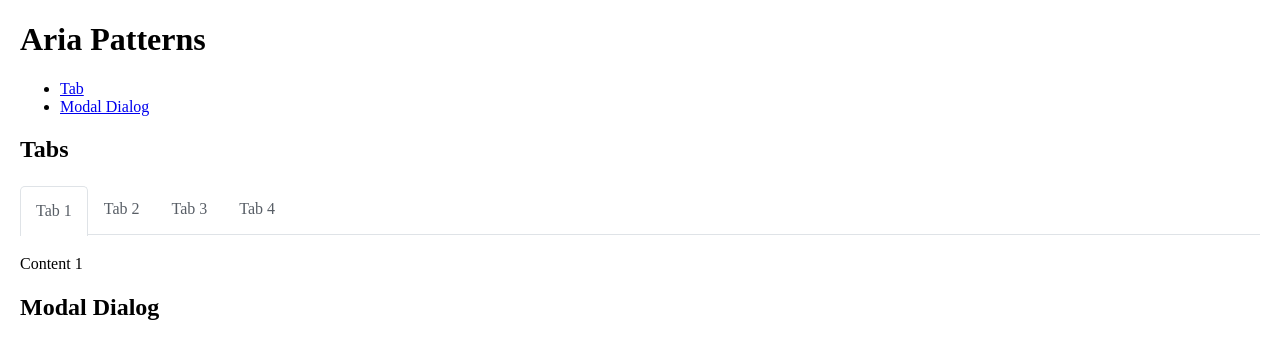
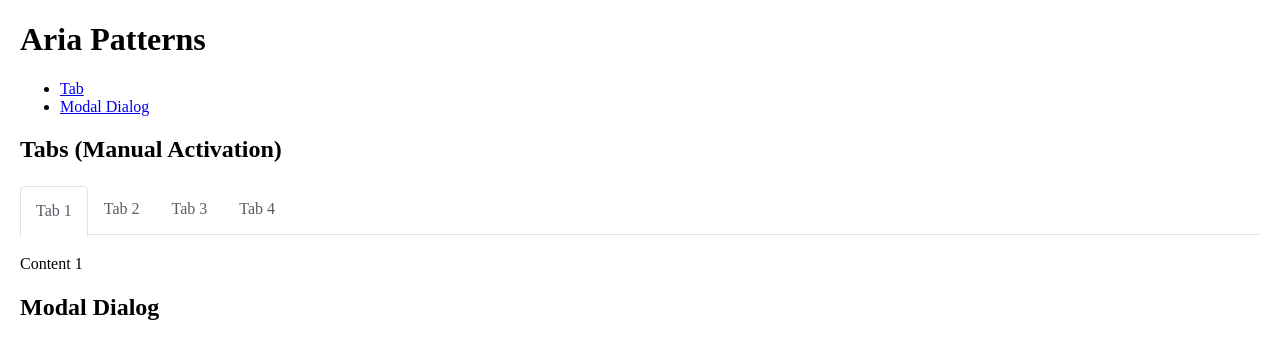
Before and after one commit to stefany-newman/accessibility, a plain HTML site: page aria-patterns/index.html in a window 1280 px wide. Shown: the top 338 px of the page. Drawn offline with Linux system fonts and the light colour scheme.

Commit message:
In case I forget they are manually activated

```diff
--- a/aria-patterns/index.html
+++ b/aria-patterns/index.html
@@ -24,7 +24,7 @@
         </ul>
     </section>
         <section class="tabs-parent">
-            <h2>Tabs</h2>
+            <h2>Tabs (Manual Activation)</h2>
                 <div class="tablist" role="tablist" id="tablist">
                     <button type="button" role="tab" id="tab-1" aria-selected="true" tabindex="0" class="tab">Tab 1</button>
                     <button type="button" role="tab" id="tab-2" aria-selected="false" tabindex="-1" class="tab">Tab 2</button>
```
